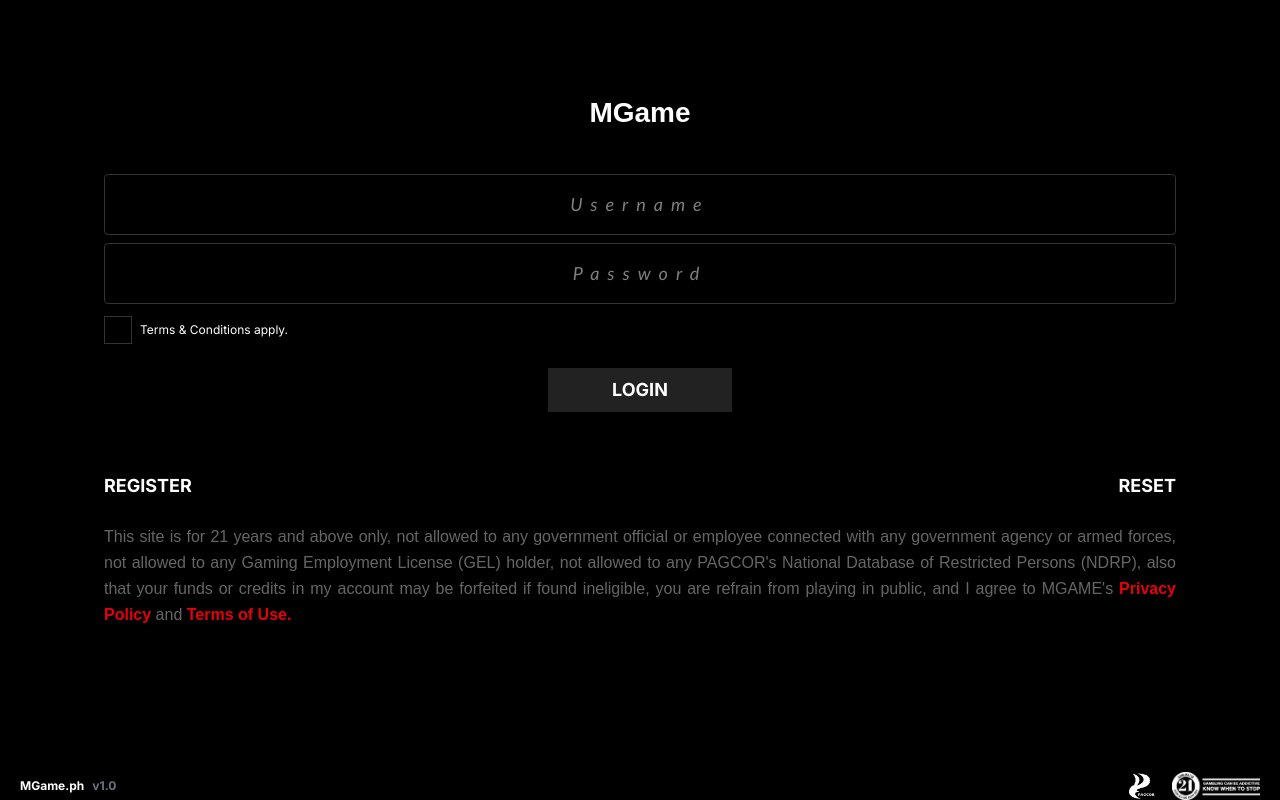
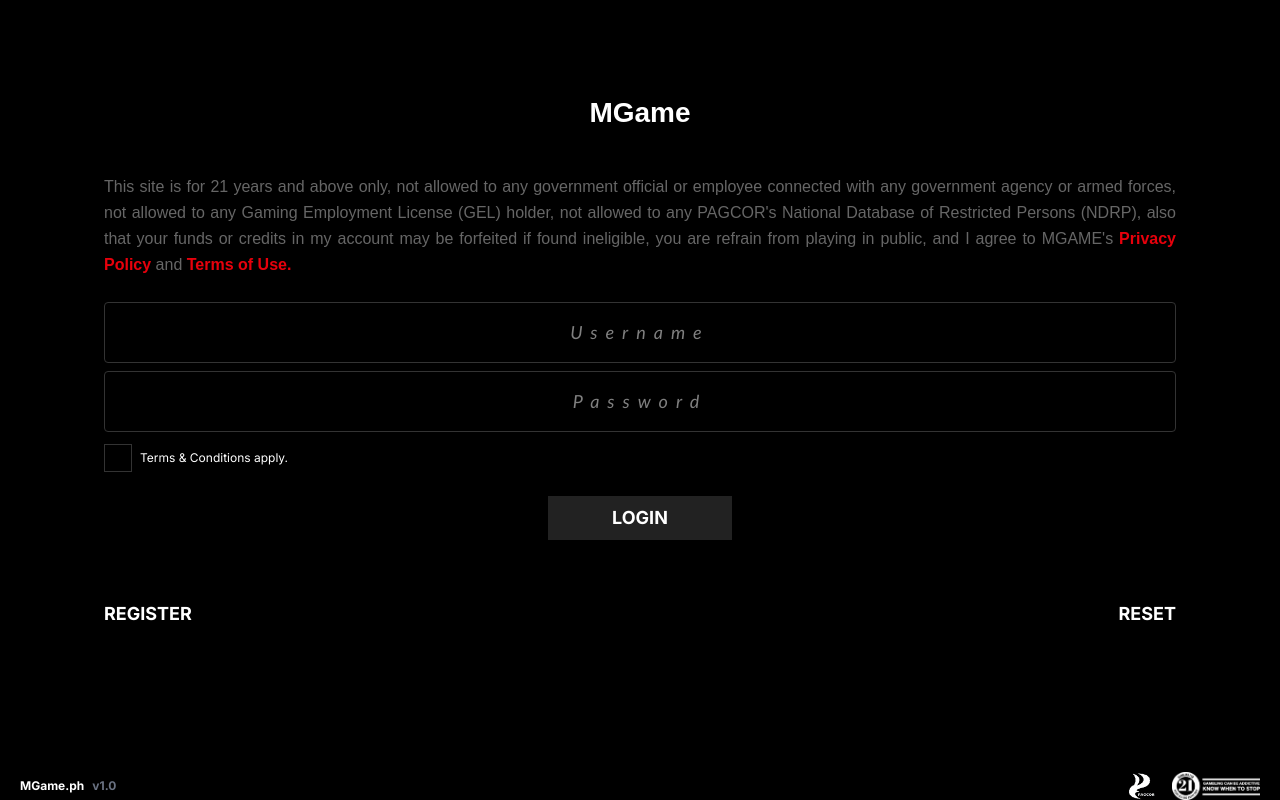
Before and after one commit to sndie3/MgameV1, a React (Vite) app: page /login in a window 1280 px wide. Built offline with nearby package versions, Linux system fonts and the light colour scheme.

Commit message:
added Authenticated Route for Protected Routes

```diff
--- a/components/auth/login/Login.tsx
+++ b/components/auth/login/Login.tsx
@@ -19,7 +19,30 @@
           >
             MGame
           </h1>
-
+          <div className="pb-6">
+            <p
+              className="text-[#666] leading-relaxed text-justify"
+              style={{
+                fontFamily: '"Aptos Narrow", sans-serif',
+                fontSize: "clamp(12px, 1.5vw, 16px)",
+              }}
+            >
+              This site is for 21 years and above only, not allowed to any
+              government official or employee connected with any government agency
+              or armed forces, not allowed to any Gaming Employment License (GEL)
+              holder, not allowed to any PAGCOR's National Database of Restricted
+              Persons (NDRP), also that your funds or credits in my account may be
+              forfeited if found ineligible, you are refrain from playing in
+              public, and I agree to MGAME's{" "}
+              <span className="text-red-600 font-semibold">
+                Privacy Policy
+              </span>{" "}
+              and{" "}
+              <span className="text-red-600 font-semibold">
+                Terms of Use.
+              </span>
+            </p>
+          </div>
           <div className="space-y-2">
             <input
               type="text"
@@ -72,30 +95,7 @@
               RESET
             </button>
           </div>
-          <div className="pt-6">
-            <p
-              className="text-[#666] leading-relaxed text-justify"
-              style={{
-                fontFamily: '"Aptos Narrow", sans-serif',
-                fontSize: "clamp(12px, 1.5vw, 16px)",
-              }}
-            >
-              This site is for 21 years and above only, not allowed to any
-              government official or employee connected with any government agency
-              or armed forces, not allowed to any Gaming Employment License (GEL)
-              holder, not allowed to any PAGCOR's National Database of Restricted
-              Persons (NDRP), also that your funds or credits in my account may be
-              forfeited if found ineligible, you are refrain from playing in
-              public, and I agree to MGAME's{" "}
-              <span className="text-red-600 font-semibold">
-                Privacy Policy
-              </span>{" "}
-              and{" "}
-              <span className="text-red-600 font-semibold">
-                Terms of Use.
-              </span>
-            </p>
-          </div>
+
         </div>
 
         {/* Disclaimer */}
--- /dev/null
+++ b/features/dashboard/Dashboard.tsx
@@ -0,0 +1,11 @@
+import React from 'react'
+//NOTE:
+
+// THIS IS PARTIAL PAGES ONLY JUST A FORMAT
+function Dashboard() {
+  return (
+    <div>Dashboard</div>
+  )
+}
+
+export default Dashboard
--- a/layouts/AuthLayout.tsx
+++ /dev/null
@@ -1,11 +0,0 @@
-import { Outlet } from "react-router-dom";
-
-export default function AuthLayout() {
-  return (
-    <div className="min-h-screen bg-gradient-to-br from-blue-50 to-indigo-100 flex items-center justify-center p-4">
-      <div className="w-full max-w-4xl">
-        <Outlet />
-      </div>
-    </div>
-  );
-}
--- /dev/null
+++ b/layouts/AuthenticatedLayout.tsx
@@ -0,0 +1,13 @@
+import { Outlet } from "react-router-dom";
+
+
+export default function AuthenticatedLayout() {
+  // This Layout is used for authenticated routes, such as the dashboard and other protected pages.
+  return (
+     <section className="min-h-dvh flex w-full bg-black">
+      <main className="flex flex-1 flex-col overflow-y-auto">
+        <Outlet />
+      </main>
+    </section>
+  );
+}
--- a/layouts/DesktopLayout.tsx
+++ b/layouts/BaseLayout.tsx
@@ -1,7 +1,7 @@
 import { Outlet} from "react-router-dom";
 import Footer from "../components/common/Footer";
 import {useLocation} from "react-router-dom";
-export default function AppLayout() {
+export default function BaseLayout() {
   const location = useLocation();
   const isAuthPage =  location.pathname === '/';
 
--- a/routes/AppRoute.tsx
+++ b/routes/AppRoute.tsx
@@ -1,28 +1,37 @@
-import DesktopLayout from "../layouts/DesktopLayout";
 import { Routes, Route } from "react-router-dom";
 import Home from "../features/home/Home";
 import Login from "../features/auth/Login";
 import Disclaimer from "../features/auth/Disclaimer";
 import Register from "../features/auth/Register";
 import Reset from "../features/auth/Reset";
+import BaseLayout from "../layouts/BaseLayout";
+import Dashboard from "../features/dashboard/Dashboard";
 export default function AppRoutes() {
 
   return (
     <Routes>
       {/* Main Website */}
-      <Route path="/"  element={<DesktopLayout />}>
+      <Route path="/"  element={<BaseLayout />}>
         <Route index element={<Home />} />
         <Route path="disclaimer" element={<Disclaimer />} />
         <Route path="login" element={<Login />} />
         <Route path="register" element={<Register />} />
         <Route path="reset" element={<Reset />} />
+        <Route path="dashboard" element={<Dashboard />} />
       </Route>
 
-      {/* Auth Routes */}
-      {/* <Route element={<AuthLayout />}>
-        <Route path="login" element={<Login />} />
-        <Route path="register" element={<Register />} />
-      </Route> */}
+      {/* Protected Routes */}
+      {/*
+
+      FLOW -- Protected Route -> Render AuthenticatedLayout -> Access Routes
+      If not authenticated, redirect to login page
+
+      <Route element={<ProtectedRoute />}>
+        <Route element={<AuthenticatedLayout />}>
+          // Dashboard and other protected routes
+        </Route>
+      </Route>
+      */}
 
       {/* 404 */}
       {/* <Route path="*" element={<NotFound />} /> */}
```
Also changed, not shown: routes/ProtectedRoute.tsx (added, +8 -0 lines).
